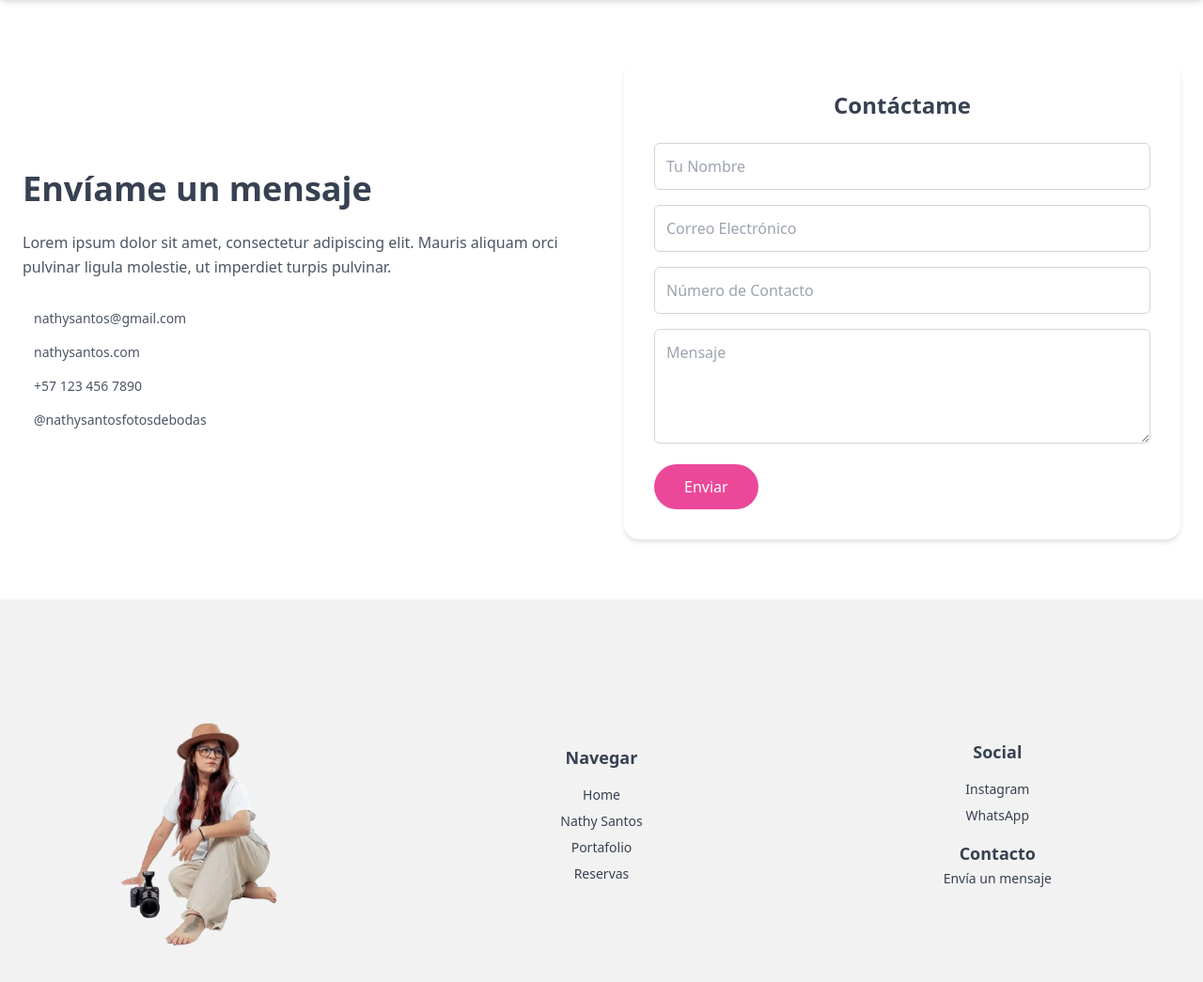
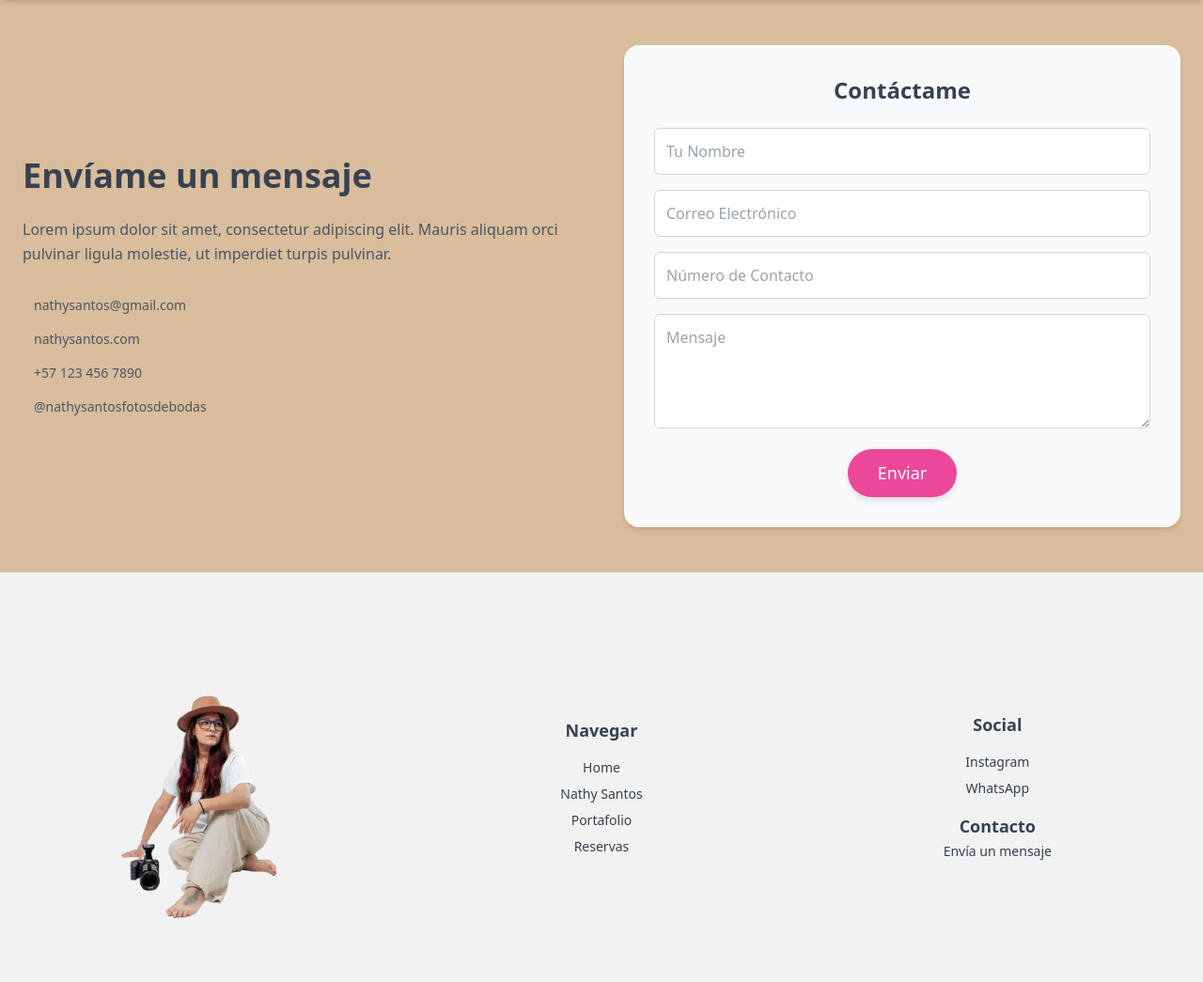
Before and after one commit to JulioCVargasL/NatySantos_Portfolio, a Django app: template portfolio_NatySantos/templates/contact.html in a window 1280 px wide. Shown: the part 64-1109 px from the top of the page at 94% size. Run offline with Django 5.2, Linux system fonts and the light colour scheme; the template is opened without the code that fills it, so the values that code supplies are empty; some libraries are stand-ins or nearby versions.

Commit message:
Formulario de Contacto primera version

```diff
--- a/portfolio_NatySantos/portfolio_NatySantos/urls.py
+++ b/portfolio_NatySantos/portfolio_NatySantos/urls.py
@@ -17,8 +17,10 @@ Including another URLconf
 from django.contrib import admin
 from django.urls import path
 from .views import index
+from .views import contact
 
 urlpatterns = [
     path('admin/', admin.site.urls),
-    path('', index, name='principal')
+    path('', index, name='principal'),
+    path('contact', contact, name='contacto')
 ]
--- a/portfolio_NatySantos/portfolio_NatySantos/views.py
+++ b/portfolio_NatySantos/portfolio_NatySantos/views.py
@@ -2,3 +2,6 @@ from django.shortcuts import render
 
 def index (request):
   return render(request, 'index.html')
+
+def contact (request):
+  return render(request, 'contact.html')
--- a/portfolio_NatySantos/static/css/custom.css
+++ b/portfolio_NatySantos/static/css/custom.css
@@ -2,6 +2,7 @@
   margin: 0;
   padding: 0;
   box-sizing: border-box;
+
 }
 
 .resaltar:hover {
@@ -32,3 +33,26 @@
   align-items: center;
   text-align: center;
 }
+
+.contacto {
+  background-color: #D9BD9C;
+}
+
+.button {
+   background-color: #ec4899;
+  color: white;
+  padding: 12px 32px;
+  font-size: 1.125rem; /* 18px */
+  border-radius: 9999px; /* Redondeado */
+  display: block;
+  margin: 0 auto; /* Para centrar */
+  text-align: center;
+  transition: all 0.3s ease;
+  box-shadow: 0 4px 6px rgba(0, 0, 0, 0.1);
+  border: none;
+}
+
+.button:hover {
+  background-color: #db2777;
+  transform: scale(1.05);
+}
--- a/portfolio_NatySantos/templates/contact.html
+++ b/portfolio_NatySantos/templates/contact.html
@@ -4,8 +4,8 @@
 
 {% block content %}
 
-<section class="py-16 bg-white">
-  <div class="container mx-auto px-6 grid grid-cols-1 md:grid-cols-2 gap-12 items-center">
+<section class="contacto">
+  <div class="container mx-auto px-6 grid grid-cols-1 md:grid-cols-2 gap-12 items-center py-12">
 
     <!-- Descripcion -->
     <div class="text-center md:text-left">
@@ -33,14 +33,14 @@
 
     <!-- Formulario de contacto -->
 
-    <div class="bg-beige-100 p-8 rounded-2xl shadow-md">
+    <div class="bg-gray-50 p-8 rounded-2xl shadow-md">
       <h3 class="text-2xl font-bold mb-6 text-center text-gray-700">Contáctame</h3>
       <form action="#" method="POST" class="space-y-4">
         <input type="text" placeholder="Tu Nombre" class="w-full p-3 rounded-md border border-gray-300 focus:outline-none focus:ring-2 focus:ring-pink-300">
         <input type="email" placeholder="Correo Electrónico" class="w-full p-3 rounded-md border border-gray-300 focus:outline-none focus:ring-2 focus:ring-pink-300">
         <input type="text" placeholder="Número de Contacto" class="w-full p-3 rounded-md border border-gray-300 focus:outline-none focus:ring-2 focus:ring-pink-300">
         <textarea placeholder="Mensaje" rows="4" class="w-full p-3 rounded-md border border-gray-300 focus:outline-none focus:ring-2 focus:ring-pink-300"></textarea>
-        <button type="submit" class="bg-pink-500 text-white px-8 py-3 rounded-full hover:bg-pink-600 transition">
+        <button type="submit" class="button">
           Enviar
         </button>
       </form>
```
